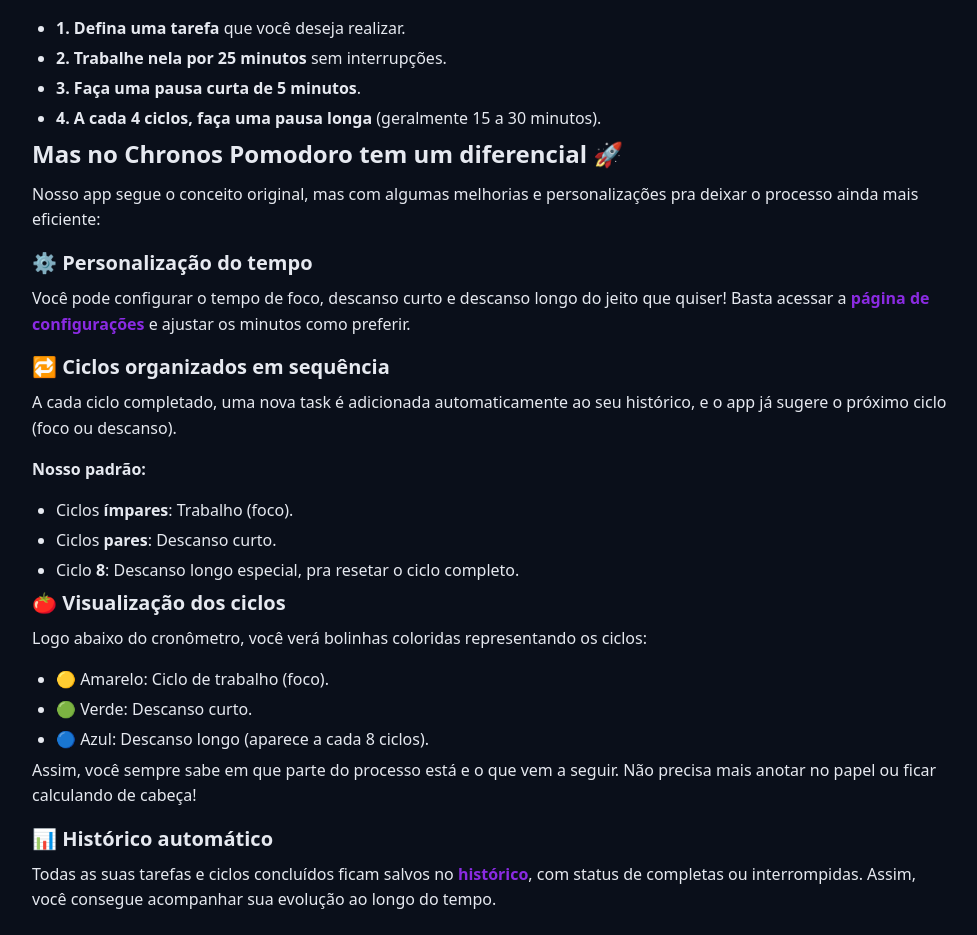
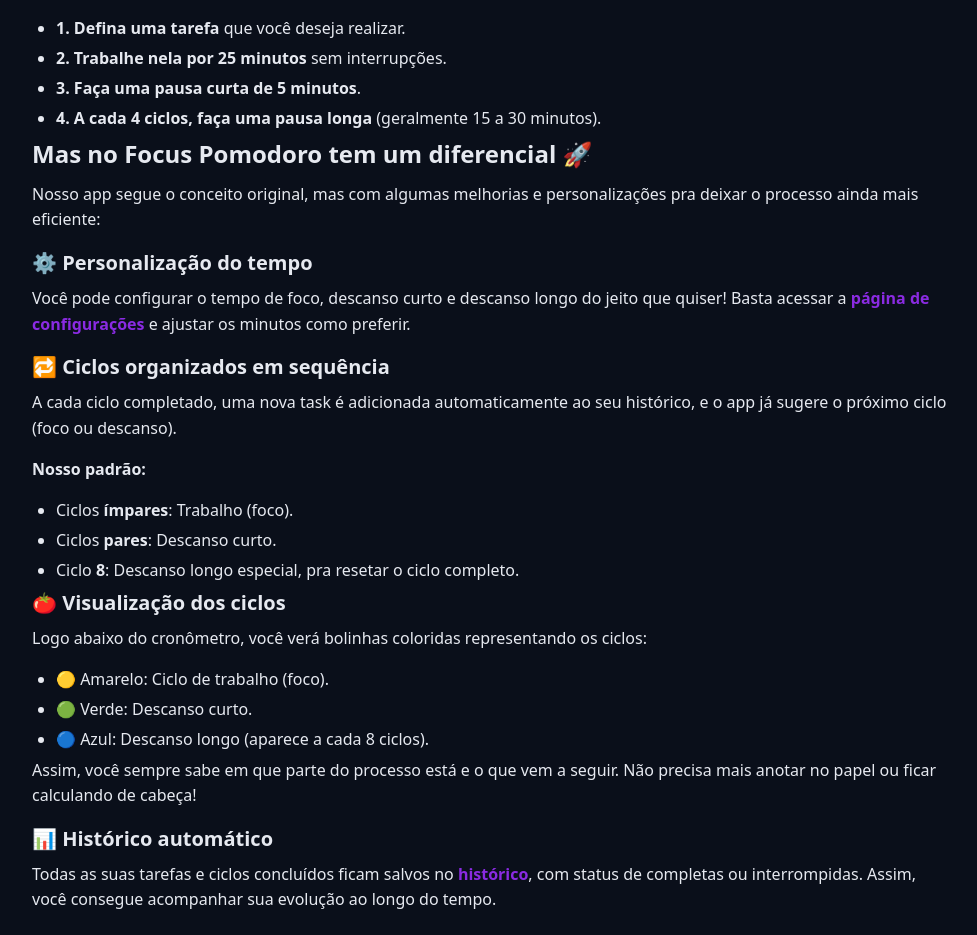
Before and after one commit to Feliope/focus-pomodoro, a React (Vite) app: page /about-pomodoro in a window 1280 px wide. Shown: the part 442-1377 px from the top of the page, without its empty margins (150-1127 px from the left). Built offline with nearby package versions, Linux system fonts and the light colour scheme.

Commit message:
Adição de titulo para cada pagina

```diff
--- a/src/pages/AboutPomodoro/index.tsx
+++ b/src/pages/AboutPomodoro/index.tsx
@@ -3,8 +3,13 @@
 import { GenericHtml } from '../../components/GenericHtml';
 import { Heading } from '../../components/Heading';
 import { RouterLink } from '../../components/RouterLink';
+import { useEffect } from 'react';
 
 export function AboutPomodoro() {
+  useEffect(() => {
+    document.title = 'Sobre a Técnica Pomodoro | Focus Pomodoro';
+  },[])
+
   return (
     <MainTemplate>
       <Container>
@@ -37,7 +42,7 @@
           </ul>
 
           <h2>
-            Mas no <strong>Chronos Pomodoro</strong> tem um diferencial 🚀
+            Mas no <strong>Focus Pomodoro</strong> tem um diferencial 🚀
           </h2>
 
           <p>
@@ -100,7 +105,7 @@
             evolução ao longo do tempo.
           </p>
 
-          <h2>Por que usar o Chronos Pomodoro?</h2>
+          <h2>Por que usar o Focus Pomodoro?</h2>
           <ul>
             <li>✅ Organize seu foco com clareza.</li>
             <li>✅ Trabalhe e descanse na medida certa.</li>
--- a/src/pages/History/index.tsx
+++ b/src/pages/History/index.tsx
@@ -39,6 +39,10 @@
   }, [state.tasks]);
 
   useEffect(() => {
+    document.title = 'Histórico de Tarefas | Focus Pomodoro';
+  }, []);
+
+  useEffect(() => {
     if (!confirmClearHistory) return;
 
     setConfirmClearHistory(false);
@@ -48,7 +52,7 @@
 
   useEffect(() => {
     return () => {
-      toastifyAdapter.dissmiss();
+      toastifyAdapter.dismiss();
     };
   }, []);
 
@@ -67,7 +71,7 @@
   }
 
   function handleResetHistory() {
-    toastifyAdapter.dissmiss();
+    toastifyAdapter.dismiss();
     toastifyAdapter.confirm('Tem certeza que deseja apagar todo o histórico?', confirmation => {
       setConfirmClearHistory(confirmation);
     })
--- a/src/pages/Home/index.tsx
+++ b/src/pages/Home/index.tsx
@@ -2,8 +2,14 @@
 import { Container } from '../../components/Container';
 import { CountDown } from '../../components/CountDown';
 import { MainForm } from '../../components/MainForm';
+import { useEffect } from 'react';
 
 export function Home() {
+
+  useEffect(() => {
+      document.title = 'Focus Pomodoro';
+  }, []);
+
   return (
     <MainTemplate>
       <Container>
--- a/src/pages/NotFound/index.tsx
+++ b/src/pages/NotFound/index.tsx
@@ -3,8 +3,13 @@
 import { GenericHtml } from '../../components/GenericHtml';
 import { Heading } from '../../components/Heading';
 import { RouterLink } from '../../components/RouterLink';
+import { useEffect } from 'react';
 
 export function NotFound() {
+  useEffect(() => {
+      document.title = 'Página não econtrada | Focus Pomodoro';
+    }, []);
+
   return (
     <MainTemplate>
       <Container>
```
